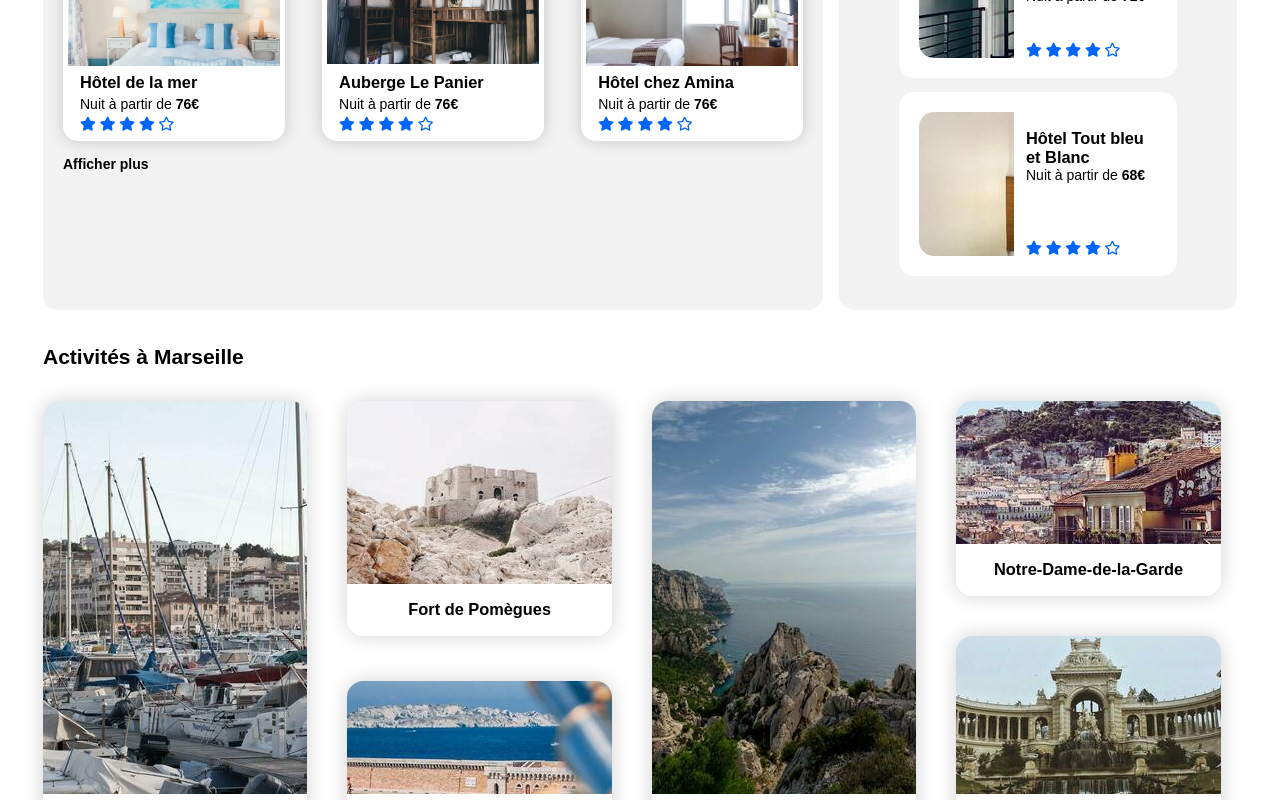
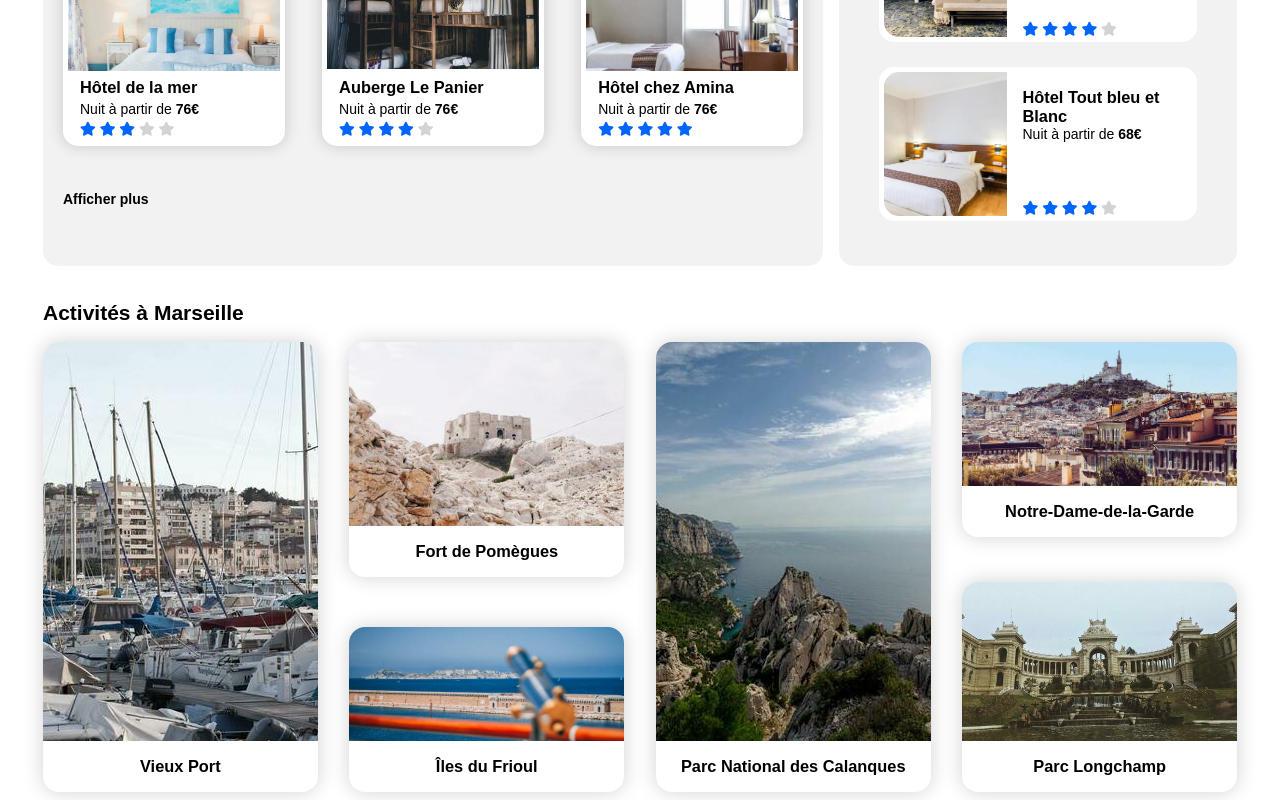
Before and after one commit to Alex68200/P2_Steinmetz_Alexandre, a plain HTML site: page index.html in a window 1280 px wide. Shown: the part 760-1560 px from the top of the page. Drawn offline with Linux system fonts and the light colour scheme; a web font is replaced by a local one.

Commit message:
amelioration

```diff
--- a/index.html
+++ b/index.html
@@ -28,6 +28,7 @@
                     <i class="fas fa-map-marker-alt"></i>
                     <input type="text" placeholder="Marseille,France">
                     <button>Rechercher</button>
+                    <i class="search_logo fas fa-search" aria-hidden="true"></i>
                 </div>
 
                 <div class="filtres">
@@ -63,7 +64,7 @@
                                 <i class="fas fa-star"></i>
                                 <i class="fas fa-star"></i>
                                 <i class="fas fa-star"></i>
-                                <i class="far fa-star"></i>
+                                <i class="fas fa-star star-grey"></i>
                             </div>
                         </figcaption>
                     </figure>
@@ -101,7 +102,7 @@
                                 <i class="fas fa-star"></i>
                                 <i class="fas fa-star"></i>
                                 <i class="fas fa-star"></i>
-                                <i class="far fa-star star_grey"></i>
+                                <i class="fas fa-star star-grey"></i>
                             </div>
                         </figcaption>
                     </figure>
@@ -118,8 +119,8 @@
                                 <i class="fas fa-star"></i>
                                 <i class="fas fa-star"></i>
                                 <i class="fas fa-star"></i>
-                                <i class="fas fa-star"></i>
-                                <i class="far fa-star"></i>
+                                <i class="fas fa-star star-grey"></i>
+                                <i class="fas fa-star star-grey"></i>
                             </div>
                         </figcaption>
                     </figure>
@@ -137,7 +138,7 @@
                                 <i class="fas fa-star"></i>
                                 <i class="fas fa-star"></i>
                                 <i class="fas fa-star"></i>
-                                <i class="far fa-star"></i>
+                                <i class="fas fa-star star-grey"></i>
                             </div>
                         </figcaption>
                     </figure>
@@ -155,7 +156,7 @@
                                 <i class="fas fa-star"></i>
                                 <i class="fas fa-star"></i>
                                 <i class="fas fa-star"></i>
-                                <i class="far fa-star"></i>
+                                <i class="fas fa-star"></i>
                             </div>
                         </figcaption>
                     </figure>
@@ -203,7 +204,7 @@
                             <i class="fas fa-star"></i>
                             <i class="fas fa-star"></i>
                             <i class="fas fa-star"></i>
-                            <i class="far fa-star"></i>
+                            <i class="fas fa-star star-grey"></i>
                         </div>
                     </figcaption>
                 </figure>
@@ -223,7 +224,7 @@
                             <i class="fas fa-star"></i>
                             <i class="fas fa-star"></i>
                             <i class="fas fa-star"></i>
-                            <i class="far fa-star"></i>
+                            <i class="fas fa-star star-grey"></i>
                         </div>
                     </figcaption>
                 </figure>
@@ -233,8 +234,8 @@
         </main>
         <section class="activity" id="activity">
             <h2>Activités à Marseille</h2>
-            <div class="bloc_activity">
-                <div class="simple">
+            <div class="colonnes">
+                <div class="colonne simple">
                     <figure>
                         <div class="activity_img">
                             <a href="#">
@@ -246,8 +247,8 @@
                         </figcaption>
                     </figure>
                 </div>
-                <div class="double">
-                    <figure>
+                <div class="colonne double">
+                    <figure id="premiere">
                         <div class="activity_img">
                             <a href="#">
                                 <img src="images/activites/4_small/paul-hermann-QFTrLdQIRhI-unsplash.jpg" alt="Fort de Pomègues">
@@ -269,7 +270,7 @@
                         </figcaption>
                     </figure>
                 </div>
-                <div class="simple">
+                <div class="colonne simple">
                     <figure>
                         <div class="activity_img">
                             <a href="#">
@@ -281,7 +282,7 @@
                         </figcaption>
                     </figure>
                 </div>
-                <div class="double">
+                <div class="colonne double">
                     <figure id="troisieme">
                         <div class="activity_img">
                             <a href="#">
--- a/style.css
+++ b/style.css
@@ -25,6 +25,9 @@ nav{
     align-content: space-between;
     justify-content: space-between;
     margin-right: 90px;
+}
+figure figcaption .rising_star .star-grey{
+    color: lightgrey;
 }
 .navlink{
     display: flex;
@@ -63,7 +66,7 @@ h1{
 .geolocalisation{
     width: 280px;
     border: 1px solid #F2F2F2;
-    border-radius: 20px;
+    border-radius: 10px;
     overflow: hidden;
     display: inline-flex;
     flex-direction: row;
@@ -71,17 +74,20 @@ h1{
     justify-content: space-between;
     align-items: center;
 }
+.geolocalisation .search_logo{
+    display: none;
+}
 .geolocalisation i{
     background-color: #F2F2F2;
     margin: 0;
-    padding: 10px;
+    padding: 12px;
 }
 .geolocalisation button{
     background-color: #0065FC;
     color: white;
     border-style: none;
     margin: 0;
-    padding: 9px;
+    padding: 12px;
     cursor: pointer;
 }
 .geolocalisation input{
@@ -150,6 +156,8 @@ main section{
     background-color:#F2F2F2;
     padding: 20px;
     border-radius: 15px;
+    display: flex;
+    flex-direction: column;
 }
 main aside{
     width: 30%;
@@ -205,7 +213,7 @@ main aside{
 }
 .viewMore{
     font-weight: bold;
-    margin-top: 100px;
+    margin-top: 30px;
 }
 .hosting_popular h2{
     display: flex;
@@ -217,18 +225,26 @@ main aside{
     height: 144px;
     justify-content: space-between;
     background-color: white;
-    padding: 20px;
     border-radius: 15px;
+    margin: 25px 20px;
+    padding: 5px;
 }
 .hosting_popular figure .hotel_popular_img{
     overflow: hidden;
     width: 40%;
     border-radius: 15px 0 0 15px;
+
+}
+.hosting_popular figure .hotel_popular_img a{
+    height: 100%;
+    width: 100%;
     display: flex;
     align-items: center;
+    justify-content: center;
 }
 .hosting_popular figure .hotel_popular_img a img{
     flex-shrink: 0;
+    height: 100%;
     min-width: 100%;
     min-height: 100%;
 }
@@ -251,61 +267,64 @@ main aside{
 .activity{
     margin: 35px;
 }
-.bloc_activity{
+.colonnes{
     display: flex;
     flex-direction: row;
-    flex-wrap: nowrap;
-    justify-content: flex-start;
-    align-items: flex-start;
-    width: 85%;
+    justify-content: space-between;
+    /* border: 2px solid blue; */
 }
-.bloc_activity figure{
+.colonne{
+    display: flex;
+    flex-direction: column;
+    justify-content: space-between;
+    width: 23%;
+    /* border: 2px solid green; */
+}
+
+.colonne figure{
     box-shadow:0 0 20px #0000002e;
     border-radius: 16px;
     overflow: hidden;
     display: flex;
     flex-direction: column;
     align-items: center;
-    margin-left: 0;
+    margin: 0;
+    width: 100%;
+    /* border: 2px solid red; */
 }
-.bloc_activity .activity_img{
+.colonne .activity_img{
     display: flex;
+    justify-content: center;
+    align-content: center;
     align-items: center;
-}
-.simple{
-    max-width: 30%;
-}
-.double{
-    max-width: 30%;
-}
-.double .activity_img{
-    max-height: 235px;
     overflow: hidden;
 }
-.simple .activity_img{
-    max-height: 445px;
-    overflow: hidden;
+.colonne .activity_img a img{
+    object-fit: cover;
 }
-.simple figure{
-    height: 445px;
+.double .activity_img a img{
+    max-width: 100%;
 }
-.double figure{
+
+.colonne figure{
+    height: 450px;
+}
+.colonne #premiere{
     height: 235px;
 }
-#deuxieme{
+.colonne #deuxieme{
     height: 165px;
-    margin-top: 45px;
 }
-#troisieme{
+.colonne #troisieme{
     height: 195px;
 }
-#quatrieme{
+.colonne #quatrieme{
     height: 210px;
-    margin-top: 40px;
 }
 footer{
     width: 100%;
     background-color: #F2F2F2;
+    padding-top: 20px;
 }
 .footerblocs{
     display: flex;
@@ -334,6 +353,9 @@ footer li{
         width: 100%;
         margin: auto;
     }
+    main{
+        flex-direction: column-reverse;
+    }
     nav{
         flex-direction: column;
         position: relative;
@@ -351,8 +373,17 @@ footer li{
     }
     .signup{
         position: absolute;
-        top: 0;
+        top: 35px;
         right: 0;
+    }
+    .geolocalisation button{
+        display: none;
+    }
+    .geolocalisation .search_logo{
+        display: initial;
+        background-color: #0065FC;
+        color: white;
+        border-radius: 10px;
     }
     .filtres{
         flex-direction: column;
@@ -360,7 +391,7 @@ footer li{
         align-items: flex-start;
     }
     .filtres h2{
-        margin-bottom: 0;
+        margin-bottom: 5px;
     }
     .filtres ul{
         padding-left: 0;
@@ -404,18 +435,32 @@ footer li{
         width: 100%;
         margin: 10%;
     }
+    .colonnes{
+        flex-direction: column;
+    }
+    .colonnes figure{
+        height: 190px;
+        margin-top: 25px;
+        margin-left: 20px;
+    }
     .simple{
-        max-width: 100%;
-    }
-    .simple figure{
-        max-height: 235px;
+        width: 100%;
     }
     .double{
-        max-width: 100%;
+        width: 100%;
     }
-    #deuxieme{
-        height: 235px;
-        margin-top: 14px;
+    .colonnes #premiere{
+        height: 190px;
+    }
+    .colonnes #deuxieme{
+        height: 190px;
+    }
+    .colonnes #troisieme{
+        height: 190px;
+    }
+    .colonnes #quatrieme{
+        height: 190px;
+        margin-bottom: 45px;
     }
     footer{
         width: 110%;
```
